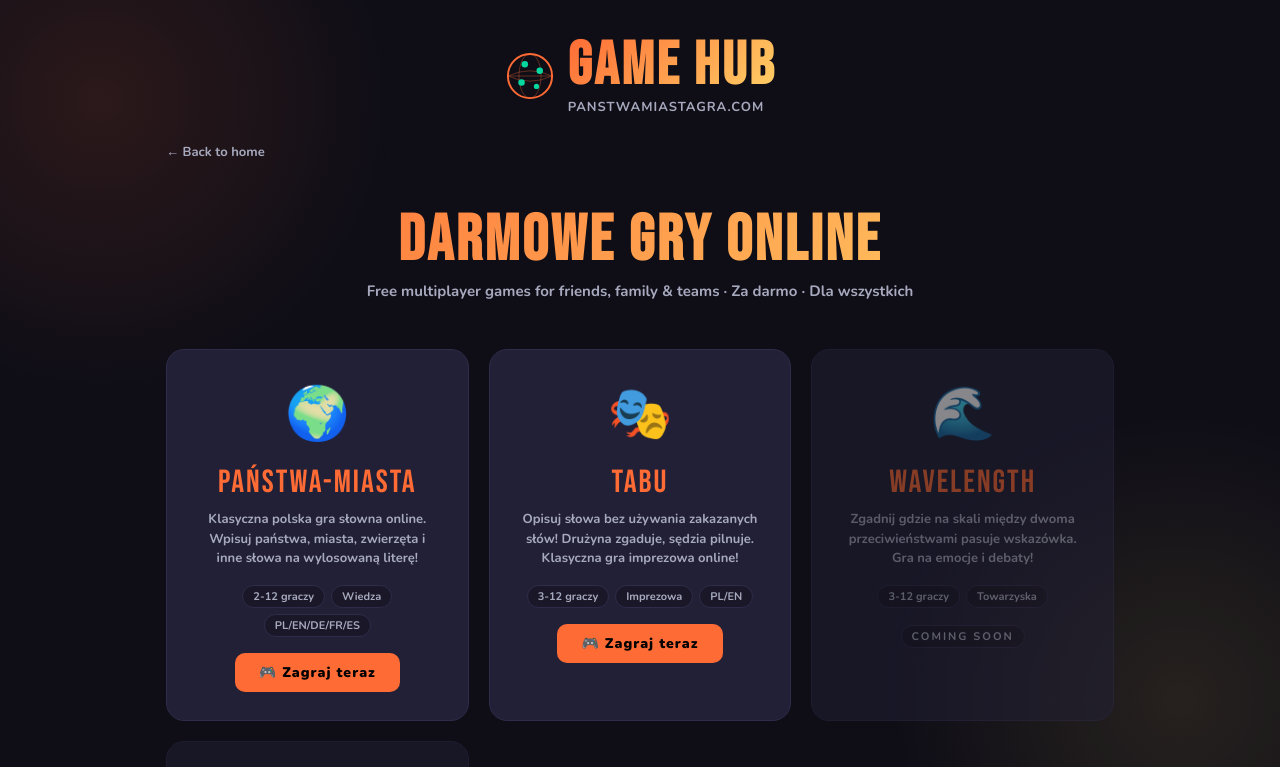
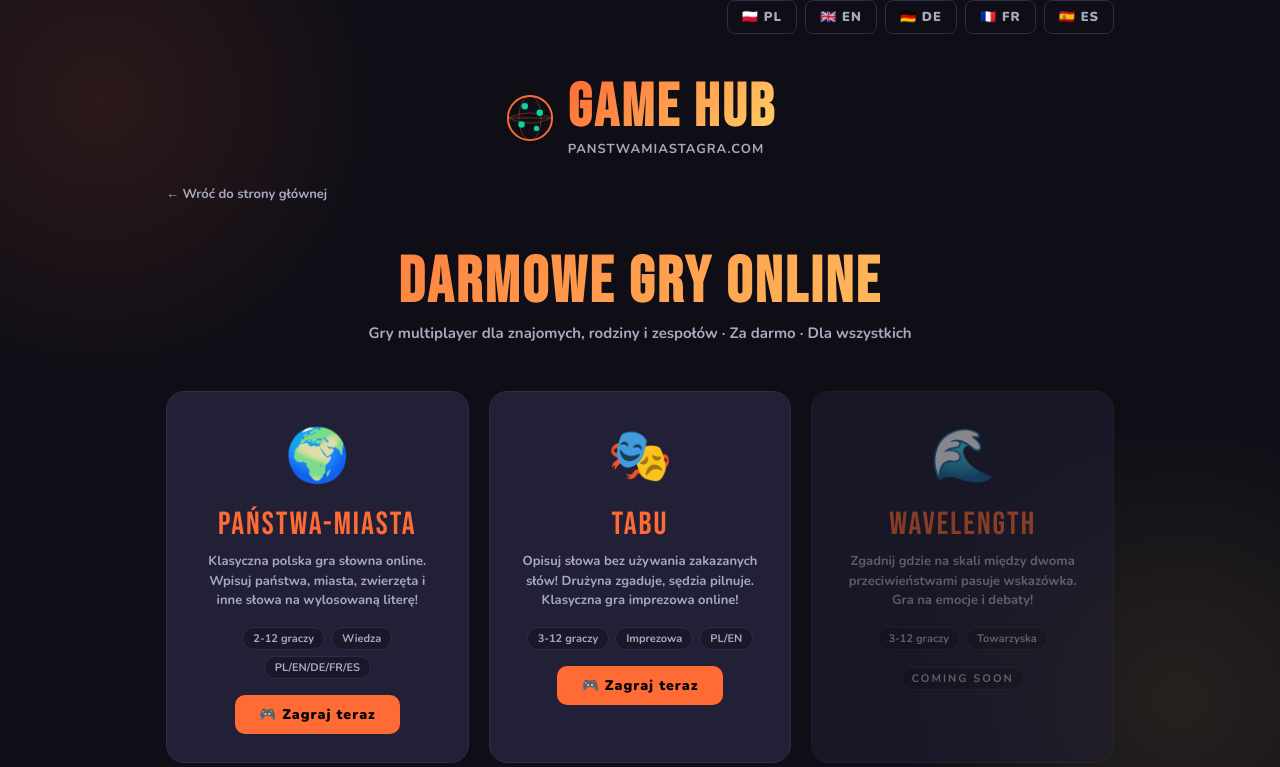
Before and after one commit to todayistoday7/panstwa-miasta, a website: page public/games.html in a window 1280 px wide. Shown: the top 767 px of the page. Drawn offline with nearby package versions, Linux system fonts and the light colour scheme.

Commit message:
Add files via upload

```diff
--- a/public/games.html
+++ b/public/games.html
@@ -62,11 +62,11 @@
     </div>
   </header>
 
-  <a href="/" class="back-link">← Back to home</a>
+  <a id="hub-back-link" href="/" class="back-link">← Back to home</a>
 
   <div class="hub-hero">
-    <h1>Darmowe Gry Online</h1>
-    <p>Free multiplayer games for friends, family & teams · Za darmo · Dla wszystkich</p>
+    <h1 id="hub-title">Darmowe Gry Online</h1>
+    <p id="hub-subtitle">Free multiplayer games for friends, family & teams · Za darmo · Dla wszystkich</p>
   </div>
 
   <div class="games-grid">
@@ -119,5 +119,59 @@
 
   </div>
 </div>
+
+<script>
+(function() {
+  var T = {
+    pl: { title: 'Darmowe Gry Online', subtitle: 'Gry multiplayer dla znajomych, rodziny i zespołów · Za darmo · Dla wszystkich', back: '← Wróć do strony głównej' },
+    en: { title: 'Free Games Online',  subtitle: 'Free multiplayer games for friends, family & teams · No registration · For everyone', back: '← Back to home' },
+    de: { title: 'Kostenlose Spiele',  subtitle: 'Multiplayer-Spiele für Freunde, Familie & Teams · Kostenlos · Für alle', back: '← Zurück zur Startseite' },
+    fr: { title: 'Jeux Gratuits',      subtitle: 'Jeux multijoueur pour amis, famille & équipes · Gratuit · Pour tous', back: '← Retour à l\'accueil' },
+    es: { title: 'Juegos Gratis',      subtitle: 'Juegos multijugador para amigos, familia y equipos · Gratis · Para todos', back: '← Volver al inicio' },
+  };
+  var LANGS = [
+    { code: 'pl', label: '🇵🇱 PL' },
+    { code: 'en', label: '🇬🇧 EN' },
+    { code: 'de', label: '🇩🇪 DE' },
+    { code: 'fr', label: '🇫🇷 FR' },
+    { code: 'es', label: '🇪🇸 ES' },
+  ];
+
+  var params = new URLSearchParams(window.location.search);
+  var lang = params.get('lang') || 'pl';
+  if (!T[lang]) lang = 'pl';
+
+  function applyLang(l) {
+    lang = l;
+    var t = T[l] || T['pl'];
+    document.getElementById('hub-title').textContent = t.title;
+    document.getElementById('hub-subtitle').textContent = t.subtitle;
+    var backLink = document.getElementById('hub-back-link');
+    backLink.textContent = t.back;
+    backLink.href = '/?lang=' + l;
+    // Update pill highlight
+    document.querySelectorAll('.hub-lang-btn').forEach(function(btn) {
+      btn.classList.toggle('active', btn.dataset.lang === l);
+    });
+    // Update URL without reload
+    history.replaceState(null, '', '/games?lang=' + l);
+  }
+
+  // Build lang bar
+  var bar = document.createElement('div');
+  bar.style.cssText = 'display:flex;gap:8px;justify-content:flex-end;margin-bottom:8px;';
+  LANGS.forEach(function(lng) {
+    var btn = document.createElement('button');
+    btn.className = 'hub-lang-btn nav-home-btn';
+    btn.dataset.lang = lng.code;
+    btn.textContent = lng.label;
+    btn.onclick = function() { applyLang(lng.code); };
+    bar.appendChild(btn);
+  });
+  document.querySelector('.container').insertBefore(bar, document.querySelector('.container').firstChild);
+
+  applyLang(lang);
+})();
+</script>
 </body>
 </html>
--- a/public/js/client.js
+++ b/public/js/client.js
@@ -730,11 +730,15 @@ function applyTranslations() {
     'lbl-new-game':'newGame','lbl-force-scoring':'forceScoring',
     'lbl-share-btn':'shareBtn','lbl-share-game':'shareGameBtn','nav-share-btn':'shareInviteBtn',
     'lbl-nav-home':'navHome','lbl-leave-room':'leaveRoom',
+    'lbl-other-games':'otherGames',
   };
   for (const [id, key] of Object.entries(map)) {
     const el = document.getElementById(id);
     if (el && L[key]) el.textContent = L[key];
   }
+  // Keep the hub link in sync with the current language
+  const hubLink = document.getElementById('lbl-other-games');
+  if (hubLink) hubLink.href = '/games?lang=' + lang;
   const calcEl = document.getElementById('lbl-calculating');
   if (calcEl && L.calculating) calcEl.textContent = L.calculating;
   const calcSub = document.getElementById('lbl-calculating-sub');
--- a/public/js/langs.js
+++ b/public/js/langs.js
@@ -8,6 +8,7 @@ const LANGS = {
     roundsTitle:'Rundy', graceTitle:'Czas po STOP', language:'Język',
     startBtn:'🎮 Rozpocznij grę',
     shareCode:'Udostępnij ten kod znajomym', aboutTitle:'Co to jest Państwa Miasta?', aboutDesc:'Klasyczna polska gra towarzyska online. Wpisuj państwa, miasta, zwierzęta i inne słowa na wylosowaną literę — szybciej niż inni!', aboutPlayers:'Dla kogo?', aboutPlayersDesc:'Idealna na imprezę, spotkanie z rodziną lub team event firmowy. Graj z 2 do 12 osób z dowolnego urządzenia!', aboutFree:'Całkowicie za darmo!', aboutFreeDesc:'Bez rejestracji, bez reklam, bez opłat. Stwórz pokój i zaproś znajomych w 30 sekund.', rulesTitle:'Zasady gry', rule1:'Stwórz pokój i udostępnij kod znajomym', rule2:'Losuj literę — obowiązuje przez całą rundę', rule3:'Wpisuj słowa na tę literę w każdej kategorii', rule4:'Pierwszy który wypełni kolumny woła STOP!', rule5:'Punkty: unikalne = 10 pkt, powtórzone = 5 pkt, puste = 0 pkt', shareBtn:'📋 Skopiuj kod', shareGame:'📤 Udostępnij wyniki', shareGameBtn:'🎮 Zaproś znajomych!', inviteText:'Zagraj ze mną w Państwa-Miasta! Darmowa gra słowna online.', shareInviteBtn:'📋 Skopiuj kod',
+    otherGames:'🎮 Inne gry',
     waitingForHost:'Oczekiwanie na hosta...',
     draw:'Losuj literę', play:'Graj!',
     letterWord:'Litera',
@@ -45,6 +46,7 @@ const LANGS = {
     roundsTitle:'Rounds', graceTitle:'Time after STOP', language:'Language',
     startBtn:'🎮 Start Game',
     shareCode:'Share this code with your friends', aboutTitle:'What is Countries & Cities?', aboutDesc:'A classic multiplayer word game online. Fill in countries, cities, animals and more starting with a random letter — faster than the others!', aboutPlayers:'Who is it for?', aboutPlayersDesc:'Perfect for parties, family gatherings, team events and company integration. Play with 2 to 12 people from any device!', aboutFree:'Completely free!', aboutFreeDesc:'No registration, no ads, no fees. Create a room and invite friends in 30 seconds.', rulesTitle:'How to play', rule1:'Create a room and share the code with friends', rule2:'Draw a letter — it applies for the whole round', rule3:'Fill in words starting with that letter in each category', rule4:'First to finish all columns calls STOP!', rule5:'Points: unique = 10, duplicate = 5, blank = 0', shareBtn:'📋 Copy Code', shareGame:'📤 Share Results', shareGameBtn:'🎮 Invite Friends!', inviteText:'Come play Panstwa-Miasta with me! Free multiplayer word game.', shareInviteBtn:'📋 Copy Code',
+    otherGames:'🎮 Other Fun Games',
     waitingForHost:'Waiting for host...',
     draw:'Draw Letter', play:'Play!',
     letterWord:'Letter',
@@ -82,6 +84,7 @@ const LANGS = {
     roundsTitle:'Runden', graceTitle:'Zeit nach STOP', language:'Sprache',
     startBtn:'🎮 Spiel starten',
     shareCode:'Teile diesen Code mit Freunden',
+    otherGames:'🎮 Weitere Spiele',
     waitingForHost:'Warten auf den Host...',
     draw:'Buchstabe ziehen', play:'Los!',
     letterWord:'Buchstabe',
@@ -119,6 +122,7 @@ const LANGS = {
     roundsTitle:'Manches', graceTitle:'Temps après STOP', language:'Langue',
     startBtn:'🎮 Commencer',
     shareCode:'Partagez ce code avec vos amis',
+    otherGames:'🎮 Autres jeux',
     waitingForHost:"En attente de l'hôte...",
     draw:'Tirer une lettre', play:'Jouer !',
     letterWord:'Lettre',
@@ -156,6 +160,7 @@ const LANGS = {
     roundsTitle:'Rondas', graceTitle:'Tiempo después de STOP', language:'Idioma',
     startBtn:'🎮 Empezar',
     shareCode:'Comparte este código con tus amigos', aboutTitle:'¿Qué es Países y Ciudades?', aboutDesc:'Un juego de palabras multijugador clásico online. Rellena países, ciudades, animales y más con una letra aleatoria — ¡más rápido que los demás!', aboutPlayers:'¿Para quién?', aboutPlayersDesc:'¡Perfecto para fiestas, reuniones familiares, team events e integración empresarial. Juega con 2-12 personas desde cualquier dispositivo!', aboutFree:'¡Completamente gratis!', aboutFreeDesc:'Sin registro, sin anuncios, sin tarifas. Crea una sala en 30 segundos.', rulesTitle:'Reglas del juego', rule1:'Crea una sala y comparte el código', rule2:'Saca una letra — vale para toda la ronda', rule3:'Escribe palabras con esa letra en cada categoría', rule4:'¡El primero en terminar grita STOP!', rule5:'Puntos: único = 10, repetido = 5, vacío = 0', shareBtn:'📋 Copiar código', shareGame:'📤 Compartir resultados', shareGameBtn:'🎮 Invitar amigos!', inviteText:'Ven a jugar Panstwa-Miasta conmigo! Juego de palabras multijugador gratis.', shareInviteBtn:'📋 Copiar código',
+    otherGames:'🎮 Más juegos',
     waitingForHost:'Esperando al host...',
     draw:'Sacar letra', play:'¡Jugar!',
     letterWord:'Letra',
```
Also changed, not shown: public/index.html (+1 -1 lines), public/sitemap.xml (+13 -1 lines), public/taboo.html (+4 -0 lines).
